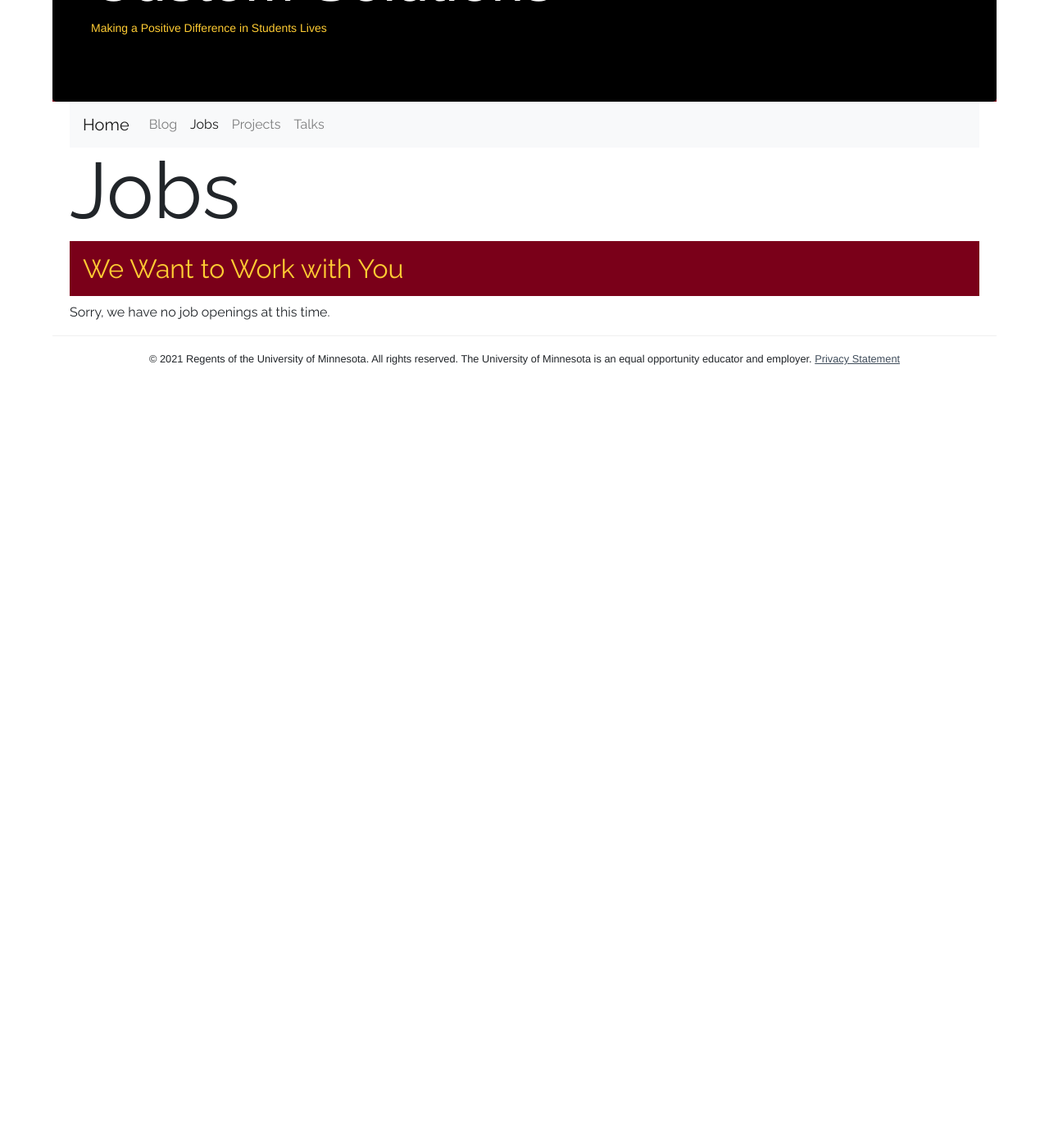
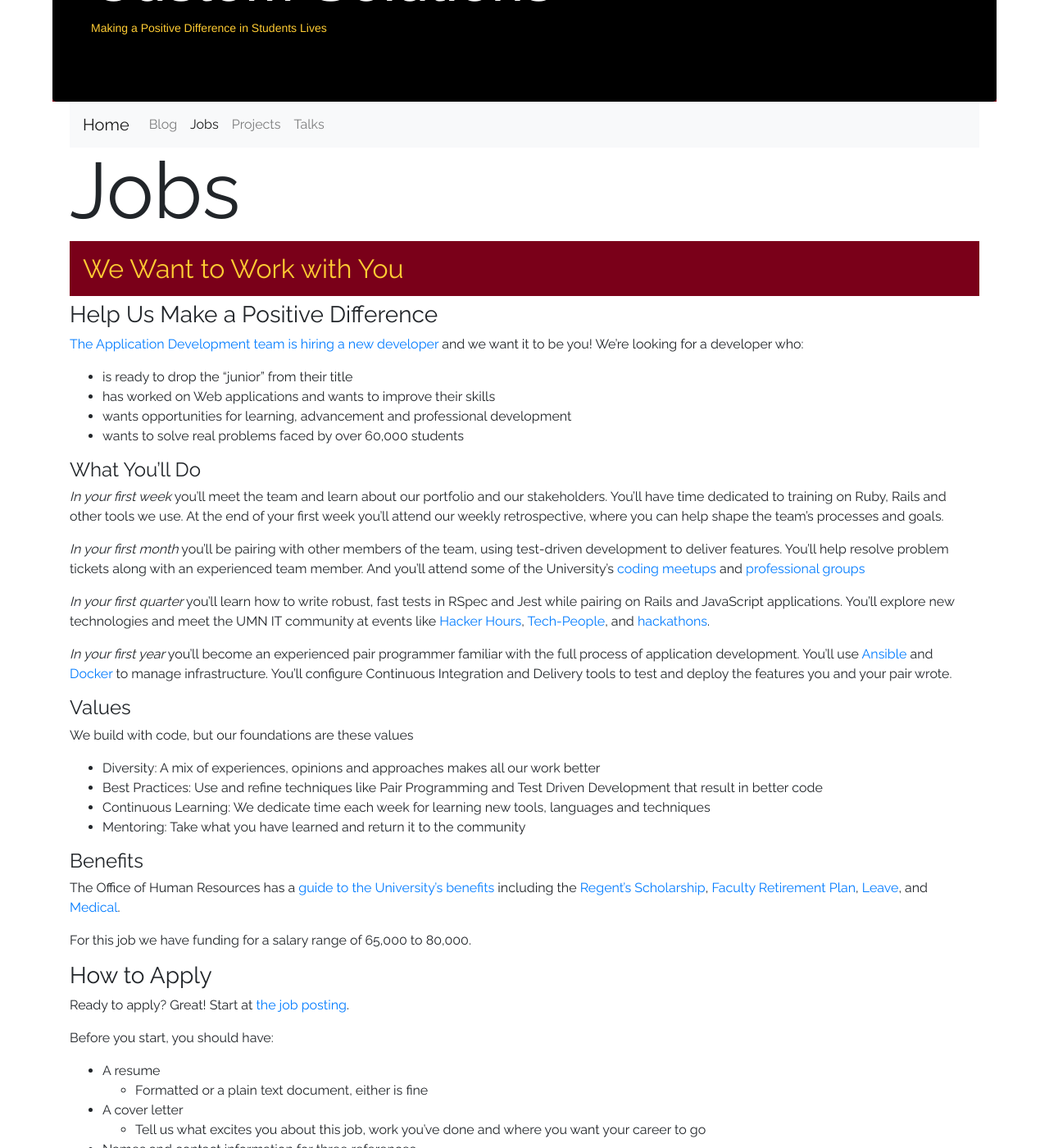
Before and after one commit to umn-asr/umn-asr.github.io, a Jekyll site: the page built from jobs.markdown, in a window 1280 px wide and 1400 px high, scrolled down 270 px. Shown: the whole window at 82% size. Built offline with Jekyll 4.4.1, drawn with Linux system fonts in a browser that asks for light colours; nearby versions of some CDN libraries; before the commit the page ends 900 px from its top, so only the background shows below that; some of the changed text lies outside the part shown.

Commit message:
Update job page for spring 2023 hiring
Updates our job page with details, z-links and salary for our open
position.

```diff
--- a/jobs.markdown
+++ b/jobs.markdown
@@ -4,4 +4,87 @@ title: Jobs
 subtitle: We Want to Work with You
 ---
 
-Sorry, we have no job openings at this time.
+### Help Us Make a Positive Difference
+
+[The Application Development team is hiring a new developer](https://z.umn.edu/asr_ror_job_external) and we want it to be you! We're looking for a developer who:
+
+* is ready to drop the "junior" from their title
+* has worked on Web applications and wants to improve their skills
+* wants opportunities for learning, advancement and professional development
+* wants to solve real problems faced by over 60,000 students
+
+#### What You'll Do
+
+_In your first week_ you'll meet the team and learn about our portfolio and our stakeholders. You'll have time dedicated to training on Ruby, Rails and other tools we use. At the end of your first week you'll attend our weekly retrospective, where you can help shape the team's processes and goals.
+
+_In your first month_ you'll be pairing with other members of the team, using test-driven development to deliver features. You'll help resolve problem tickets along with an experienced team member. And you'll attend some of the University's [coding meetups](http://code-people.umn.edu/) and [professional groups](https://campus-climate.umn.edu/get-involved#faculty-staff)
+
+_In your first quarter_ you'll learn how to write robust, fast tests in RSpec and Jest while pairing on Rails and JavaScript applications. You'll explore new technologies and meet the UMN IT community at events like [Hacker Hours](https://umnhackerhours.github.io), [Tech-People](http://tech-people.umn.edu), and [hackathons](http://umn.campuscodefest.org/).
+
+_In your first year_ you'll become an experienced pair programmer familiar with the full process of application development. You'll use [Ansible](https://www.ansible.com) and [Docker](https://www.docker.com) to manage infrastructure. You'll configure Continuous Integration and Delivery tools to test and deploy the features you and your pair wrote.
+
+#### Values
+
+We build with code, but our foundations are these values
+
+- Diversity: A mix of experiences, opinions and approaches makes all our work better
+- Best Practices: Use and refine techniques like Pair Programming and Test Driven Development that result in better code
+- Continuous Learning: We dedicate time each week for learning new tools, languages and techniques
+- Mentoring: Take what you have learned and return it to the community
+
+#### Benefits
+
+The Office of Human Resources has a [guide to the University's benefits](https://humanresources.umn.edu/benefits) including the [Regent's Scholarship](https://humanresources.umn.edu/benefits/tuition-benefits), [Faculty Retirement Plan](http://humanresources.umn.edu/employee-benefits/retirement#anchor-auto), [Leave](https://humanresources.umn.edu/benefits/vacations-and-leaves), and [Medical](https://humanresources.umn.edu/employee-benefits/medical).
+
+For this job we have funding for a salary range of 65,000 to 80,000.
+
+### How to Apply
+
+Ready to apply? Great! Start at [the job posting](https://z.umn.edu/asr_dev2_external).
+
+Before you start, you should have:
+
+- A resume
+   - Formatted or a plain text document, either is fine
+- A cover letter
+  - Tell us what excites you about this job, work you've done and where you want your career to go
+- Names and contact information for three references
+  - Mentors, bosses, co-workers, people you study with or talk to at meetups
+
+You can take a break at any point during the application process. Click the **Save Draft** button and you can return to your application later. When you log back into the job application system, click **My Activities** and then click on the job title **Web Application Developer**
+
+If you have any questions while applying, look at the [Using the Job Application System](http://humanresources.umn.edu/find-job/using-employment-system) page.
+
+### Interviews
+
+We use three interviews.
+
+1. A brief conversation over Zoom about your experience and interest in the job
+1. A panel interview with members of the Application Development team
+1. Code reading and discussion with Application Development team members
+
+Oh, and we won't ask you to code anything on a whiteboard.
+
+All interviews will be remote.
+
+### Answers to Some Common Questions
+
+**Is this job remote or in person?**
+
+Our work location will be flexible. You can work on campus, at home, or a mix.
+
+**Do I need to be in Minnesota?**
+
+You should be within commuting distance of Minneapolis, MN.
+
+**How about visas or relocation funds?**
+
+Academic Support Resources does not currently:
+
+- sponsor visas
+- offer relocation funds
+- offer signing bonuses
+
+### Other Questions
+
+Email <a href="mailto:thoma127@umn.edu">thoma127@umn.edu</a>
```
